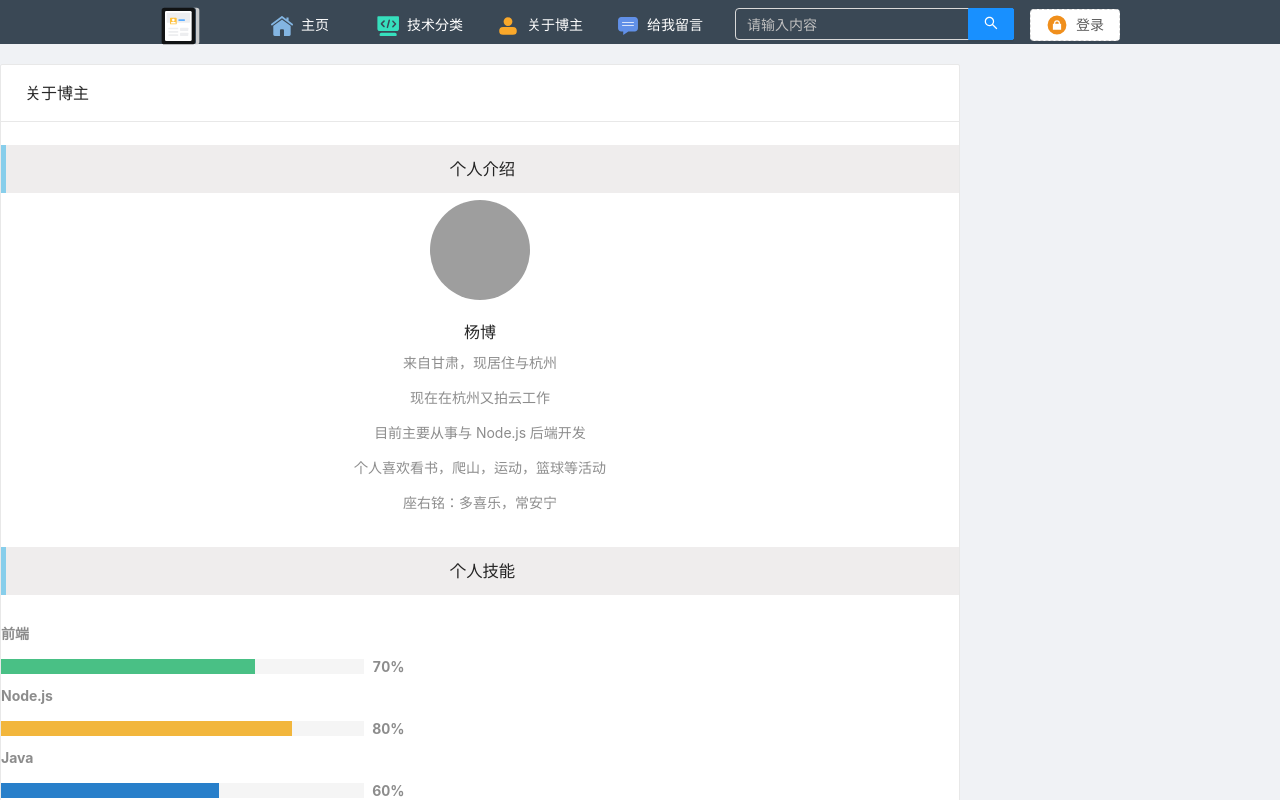
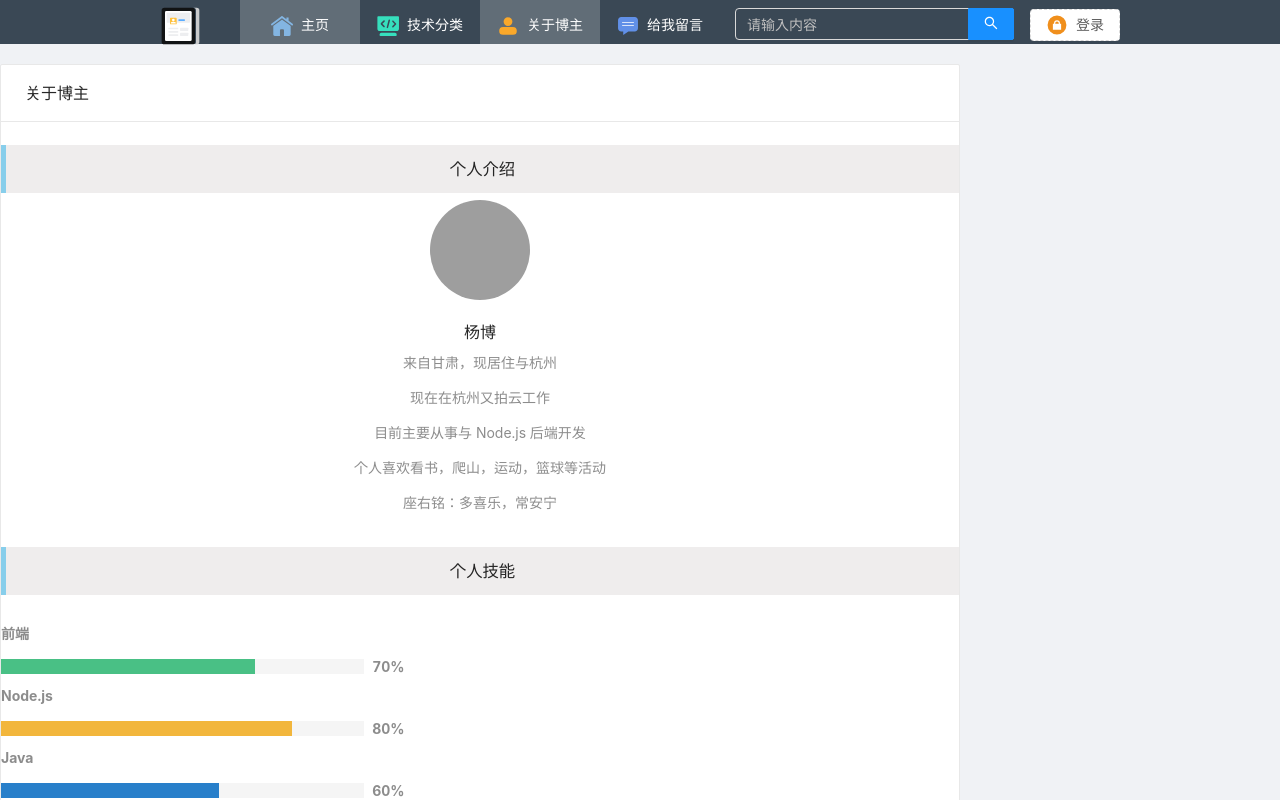
Before and after one commit to 0x0bit/blog-front, a React app: page /about in a window 1280 px wide. Shown: the top 800 px of the page. Built offline with nearby package versions, Linux system fonts and the light colour scheme; grey boxes are pictures that could not be loaded.

Commit message:
feat: 将 component 移出 pages 外面，使用 NavLink 代替 Link

```diff
--- a/src/pages/component/footer/index.tsx
+++ b/src/component/footer/index.tsx
@@ -1,4 +1,4 @@
-import {asyncComponent} from '../../../common/utils'
+import {asyncComponent} from '../../common/utils'
 import './foot.less'
 
 export default asyncComponent(async () => {
--- a/src/pages/component/nav/index.tsx
+++ b/src/component/nav/index.tsx
@@ -1,4 +1,4 @@
-import {asyncComponent} from '../../../common/utils'
+import {asyncComponent} from '../../common/utils'
 import './nav.less'
 
 export default asyncComponent(async () => {
--- a/src/pages/component/nav/nav.less
+++ b/src/component/nav/nav.less
@@ -1,5 +1,9 @@
 @height1: 5.5vh;
 @height2: 48px;
+
+.nav-active {
+  background: rgba(255, 255, 255, 0.2)
+}
 .blog {
   width: 100%;
   height: @height1;
--- a/src/pages/component/nav/nav.tsx
+++ b/src/component/nav/nav.tsx
@@ -1,11 +1,11 @@
 import * as React from "react";
-import { Link } from "react-router-dom";
+import { NavLink } from "react-router-dom";
 import $ from 'jquery';
 import { Row, Col, Input, Button } from 'antd';
 const { Search } = Input;
 
 import Icon, { MenuUnfoldOutlined, CloseOutlined } from '@ant-design/icons';
-import { blogSvg, homeSvg, computerSvg, aboutSvg, messageSvg, loginSvg } from '../../../common/common-svg';
+import { blogSvg, homeSvg, computerSvg, aboutSvg, messageSvg, loginSvg } from '../../common/common-svg';
 const BlogSvg = (props: any) => <Icon component={blogSvg} {...props} />;
 const HomeSvg = (props: any) => <Icon component={homeSvg} {...props} />;
 const ComputerSvg = (props: any) => <Icon component={computerSvg} {...props} />;
@@ -46,10 +46,10 @@ export default class Nav extends React.Component<any, any>{
                 <a href='/' className='blog-head-logo'><BlogSvg className='svg-style' /></a>
               </Col>
               <Col xs={24} sm={24} md={14} lg={12} className='blog-head-left'>
-                <Link to={"/"}><HomeSvg className="svg-style" /><span>主页</span></Link>
-                <Link to={"/language"}><ComputerSvg className='svg-style' /><span>技术分类</span></Link>
-                <Link to={"/about"}><AboutSvg className='svg-style' /><span>关于博主</span></Link>
-                <Link to={"/msg"}><MessageSvg className='svg-style' /><span>给我留言</span></Link>
+                <NavLink activeClassName='nav-active' to={"/"}><HomeSvg className="svg-style" /><span>主页</span></NavLink>
+                <NavLink activeClassName='nav-active' to={"/language"}><ComputerSvg className='svg-style' /><span>技术分类</span></NavLink>
+                <NavLink activeClassName='nav-active' to={"/about"}><AboutSvg className='svg-style' /><span>关于博主</span></NavLink>
+                <NavLink activeClassName='nav-active' to={"/msg"}><MessageSvg className='svg-style' /><span>给我留言</span></NavLink>
               </Col>
 
               <Col xs={0} sm={0} md={8} lg={10} className="hidden-xs">
--- a/src/index.tsx
+++ b/src/index.tsx
@@ -2,7 +2,7 @@ import * as React from 'react';
 import * as ReactDOM from 'react-dom';
 import { BrowserRouter as Router, Route, Redirect, Switch } from 'react-router-dom';
 import { ConfigProvider, Layout } from 'antd';
-const { Footer} = Layout;
+const { Footer } = Layout;
 import { Provider } from 'mobx-react'
 
 
@@ -11,12 +11,12 @@ import globalStore from './store/global-store';
 const stores = { globalStore }
 
 // 模块引入
-import Nav from './pages/component/nav';
+import Nav from './component/nav';
 import Login from './pages/login/login';
 import Home from './pages/home';
 import Language from './pages/language';
 import User from './pages/user';
-import Foot from './pages/component/footer';
+import Foot from './component/footer';
 import LeaveMsg from './pages/leave-message';
 import Page404 from './pages/404';
 class App extends React.Component {
@@ -25,16 +25,17 @@ class App extends React.Component {
     return (
       <Layout>
         <Router >
-        <Nav />
+          <Nav />
+          <Switch>
             <Route exact path={'/'} component={Home} />
-            <Route path={"/login"} component={Login} />
-            <Route path={"/language"} component={Language} />
-            <Route path={"/about"} component={User} />
-            <Route path={"/msg"} component={LeaveMsg} />
-            <Route path={"/404"} component={Page404} />
-
-          </Router>
-        <Footer><Foot/></Footer>
+            <Route exact path={"/login"} component={Login} />
+            <Route exact path={"/language"} component={Language} />
+            <Route exact path={"/about"} component={User} />
+            <Route exact path={"/msg"} component={LeaveMsg} />
+            <Route component={Page404} />
+          </Switch>
+        </Router>
+        <Footer><Foot /></Footer>
       </Layout>
     )
   }
```
Also changed, not shown: src/component/footer/foot.less (renamed from src/pages/component/footer/foot.less), src/component/footer/foot.tsx (renamed from src/pages/component/footer/foot.tsx), src/component/nav/nav1.less (renamed from src/pages/component/nav/nav1.less).
